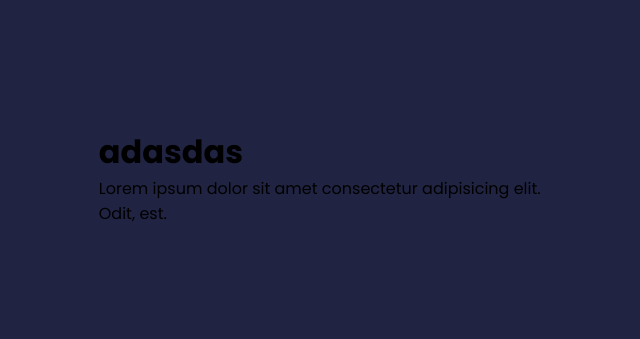
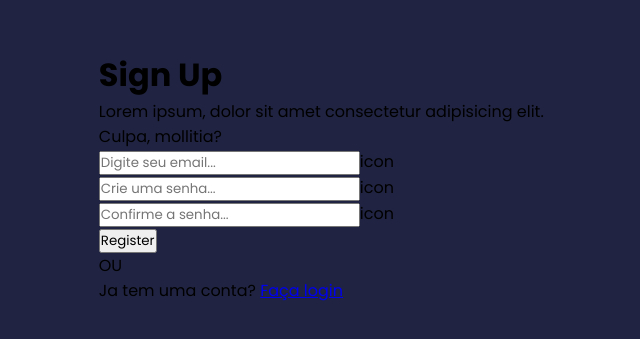
Before and after one commit to Darlan0307/auth_react_node_frontend, a React (Vite) app: page / in a window 1280 px wide. Shown: the part 223-562 px from the top of the page, without its empty margins (282-922 px from the left). Built offline with nearby package versions, Linux system fonts and the light colour scheme.

Commit message:
:art: novos componentes de layout para as paginas do formulario

```diff
--- a/src/components/pages/Register/index.tsx
+++ b/src/components/pages/Register/index.tsx
@@ -1,3 +1,4 @@
+import { Link } from 'react-router-dom'
 import LayoutForms from '../../LayoutForms'
 import './styles.scss'
 
@@ -5,8 +6,39 @@ const Register = () => {
   return (
     <LayoutForms>
       <main className='page-register'>
-        <h1>adasdas</h1>
-        <p>Lorem ipsum dolor sit amet consectetur adipisicing elit. Odit, est.</p>
+        <h1 className='title'>Sign Up</h1>
+        <p className='description'> Lorem ipsum, dolor sit amet consectetur adipisicing elit. Culpa, mollitia?</p>
+        <form className='form'>
+          <div className='wrap-input'>
+            <input
+            type="email"
+            placeholder='Digite seu email...'
+            className='input'
+            />
+            <span>icon</span>
+          </div>
+          <div className='wrap-input'>
+            <input
+            type="password"
+            placeholder='Crie uma senha...'
+            className='input'
+            />
+            <span>icon</span>
+          </div>
+          <div className='wrap-input'>
+            <input
+            type="password"
+            placeholder='Confirme a senha...'
+            className='input'
+            />
+            <span>icon</span>
+          </div>
+          <button type='submit'>Register</button>
+        </form>
+        <p className='sugestao'>OU</p>
+        <p className='content-link'>
+          Ja tem uma conta? <Link to="/login" className='link'>Faça login</Link>
+        </p>
       </main>
     </LayoutForms>
   )
```
